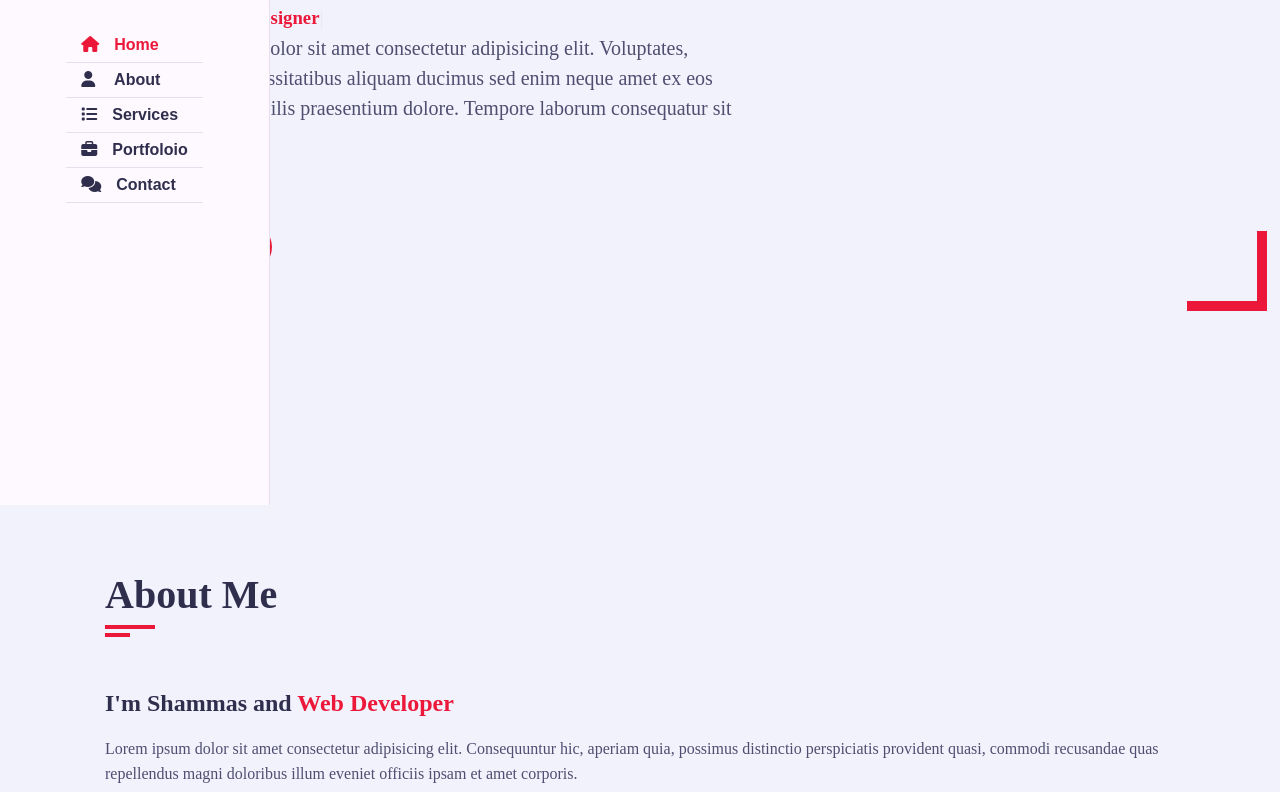
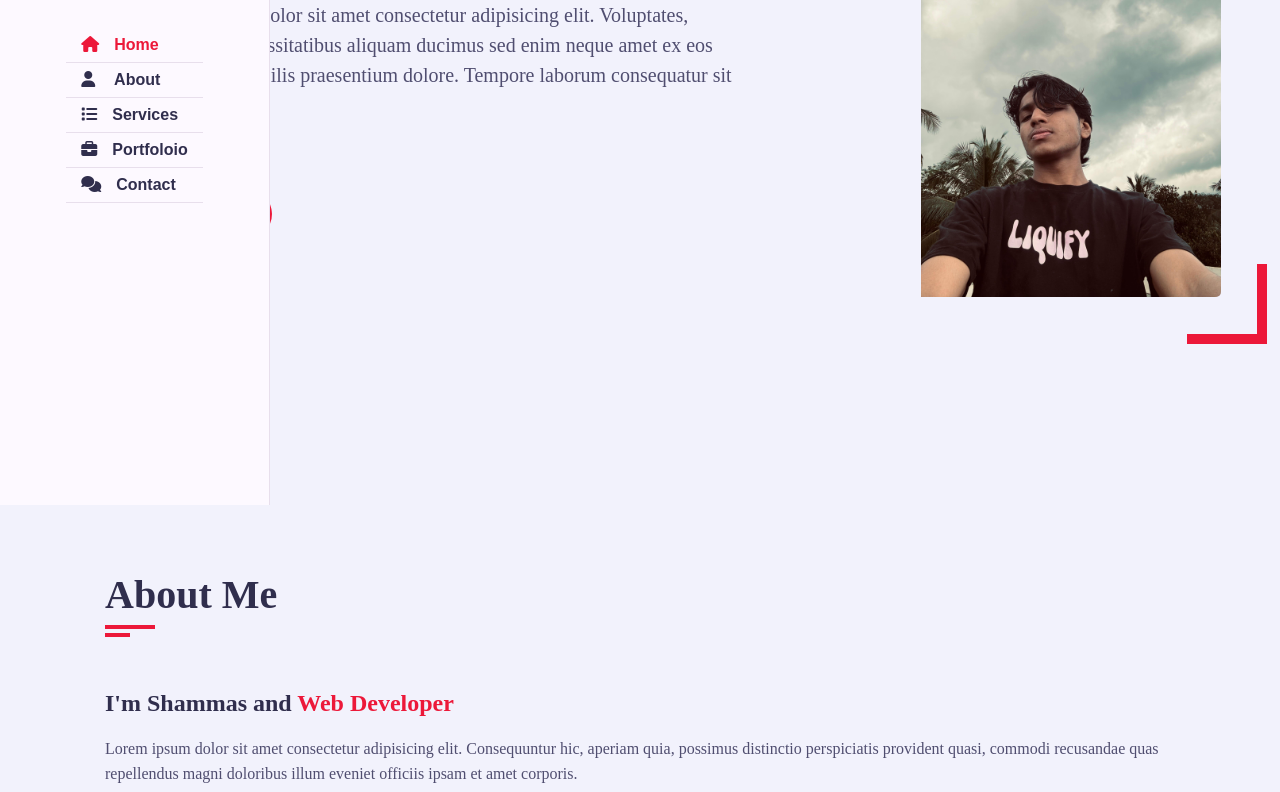
Before and after one commit to Shammmu/mhdshammas.com, a plain HTML site: page index.html in a window 1280 px wide. Shown: the part 295-1087 px from the top of the page. Drawn offline with nearby package versions, Linux system fonts and the light colour scheme; the site is published under a folder, as on GitHub Pages, so addresses that start at the root find nothing; a web font is replaced by a local one.

Commit message:
Update index.html

```diff
--- a/index.html
+++ b/index.html
@@ -58,7 +58,7 @@
                                  <a href="#contact" class="btn hire-me">Hire Me</a>
                         </div>
                         <div class="home-img padd-15">
-                         <img src="/IMG-20241011-WA0038(1) (1).jpg" alt="">
+                         <img src="IMG-20241011-WA0038(1) (1).jpg" alt="">
                         </div>
                     </div>
                 </div>
```
